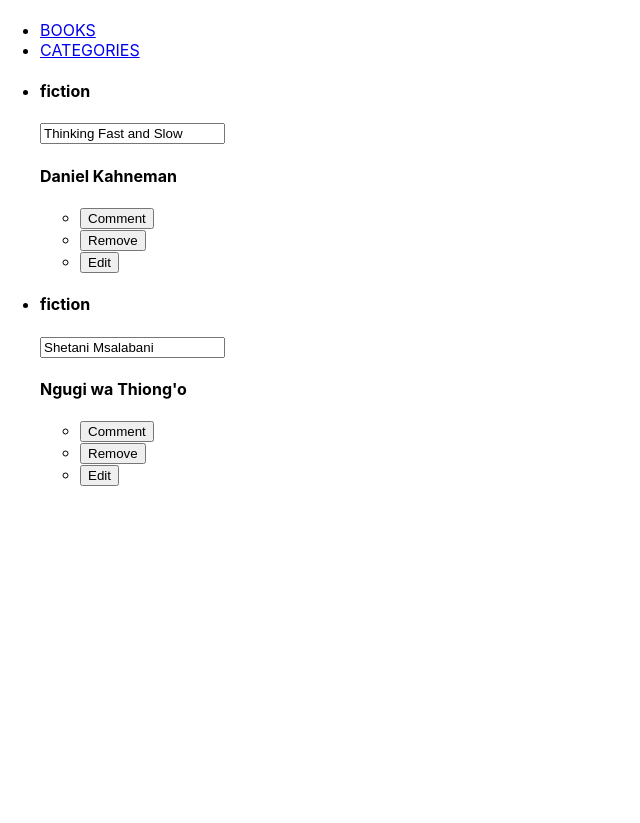
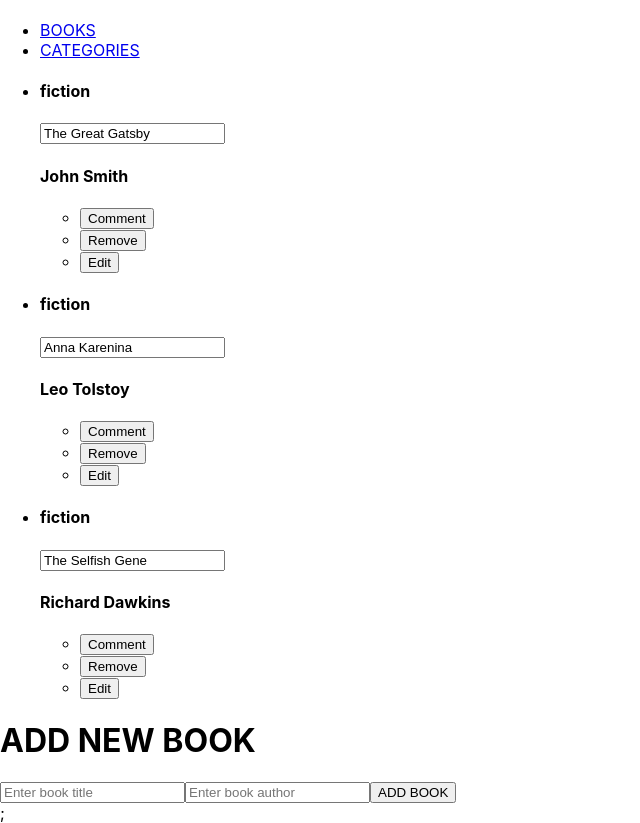
Before and after one commit to tjay1760/mybookstore, a React (Create React App) app: page / in a window 1280 px wide. Shown: the whole page, without its empty margins (0-640 px from the left). Before the commit the page ends 800 px from the top, so only its background shows below. Built offline with nearby package versions, Linux system fonts and the light colour scheme.

Commit message:
Add redux to components

```diff
--- a/src/components/BookDisplay.js
+++ b/src/components/BookDisplay.js
@@ -1,38 +1,33 @@
 import PropTypes from 'prop-types';
 import React from 'react';
+import { useDispatch } from 'react-redux';
+import { removeBook } from '../redux/books/booksSlice';
 
-const BookDisplay = ({ book, onDelete }) => (
+const BookDisplay = ({ book }) => {
+  const dispatch = useDispatch();
+  return (
     <>
       <div className="book-details">
-      <h4 className="book-genre">fiction</h4>
-      <input type="text" className="book-title" value={book?.title || ''} readOnly />
-      <h4 className="book-author">{book.author || ''}</h4>
+        <h4 className="genre">fiction</h4>
+        <input type="text" className="title" value={book.title} readOnly />
+        <h4 className="author">{book.author}</h4>
       </div>
-    <div className="book-actions">
+      <div className="actions">
         <ul>
-        <li>
-          <button type="button">Comment</button>
-        </li>
-        <li>
-          <button type="button" onClick={() => onDelete(book.id)}>
-            Remove
-          </button>
-        </li>
-        <li>
-          <button type="button">Edit</button>
-        </li>
+          <li><button type="button">Comment</button></li>
+          <li><button type="button" onClick={() => { dispatch(removeBook(book.item_id)); }}>Remove</button></li>
+          <li><button type="button">Edit</button></li>
         </ul>
       </div>
     </>
   );
-
+};
 BookDisplay.propTypes = {
   book: PropTypes.shape({
-    id: PropTypes.number.isRequired,
+    item_id: PropTypes.string.isRequired,
     title: PropTypes.string.isRequired,
     author: PropTypes.string.isRequired,
   }).isRequired,
-  onDelete: PropTypes.func.isRequired,
 };
 
 export default BookDisplay;
--- a/src/components/BookList.js
+++ b/src/components/BookList.js
@@ -1,30 +1,14 @@
-import { useState } from 'react';
+import { useSelector } from 'react-redux';
 import BookDisplay from './BookDisplay';
 
 const BookList = () => {
-  const [books, setBooks] = useState([
-    {
-      id: 1,
-      title: 'Thinking Fast and Slow',
-      author: 'Daniel Kahneman',
-    },
-    {
-      id: 2,
-      title: 'Shetani Msalabani',
-      author: 'Ngugi wa Thiong\'o',
-    },
-  ]);
-
-  const deleteBook = (id) => {
-    setBooks(books.filter((book) => book.id !== id));
-  };
-
+  const books = useSelector((state) => state.books.books);
   return (
     <>
       <ul>
         {books.map((book) => (
-          <li key={book.id}>
-            <BookDisplay book={book} onDelete={deleteBook} />
+          <li key={book.item_id}>
+            <BookDisplay book={book} />
           </li>
         ))}
       </ul>
--- a/src/components/NewBook.js
+++ b/src/components/NewBook.js
@@ -1,6 +1,6 @@
 import { useDispatch } from 'react-redux';
 import { useState } from 'react';
-import { AddBook } from '../redux/books/booksSlice';
+import { addBook } from '../redux/books/booksSlice';
 
 const NewBook = () => {
   const dispatch = useDispatch();
@@ -9,22 +9,47 @@ const NewBook = () => {
     title: '',
     author: '',
   });
+  const changeHandler = (event) => {
+    const { name, value } = event.target;
+    setNewBook({
+      ...newBook,
+      [name]: value,
+    });
+  };
+  return (
+    <>
       <div className="add-book">
         <h1>ADD NEW BOOK</h1>
-      <form onSubmit={(e) => {
+        <form
+          onSubmit={(e) => {
             e.preventDefault();
-        dispatch(AddBook(newBook));
+            dispatch(addBook(newBook));
             setNewBook({
               title: '',
               author: '',
             });
           }}
         >
-        <input type="text" name="title" placeholder="Enter book title" value={newBook.title} />
-        <input type="text" name="author" placeholder="Enter book author" value={newBook.author} />
+          <input
+            type="text"
+            name="title"
+            placeholder="Enter book title"
+            value={newBook.title}
+            onChange={changeHandler}
+          />
+          <input
+            type="text"
+            name="author"
+            placeholder="Enter book author"
+            value={newBook.author}
+            onChange={changeHandler}
+          />
           <button type="submit">ADD BOOK</button>
         </form>
-    </div>;
+      </div>
+      ;
+    </>
+  );
 };
 
 export default NewBook;
--- a/src/components/categories.js
+++ b/src/components/categories.js
@@ -1,4 +1,29 @@
-const Categories = () => (
-  <h1>Coming Soon!</h1>
-);
+import React, { useEffect } from 'react';
+import { useSelector, useDispatch } from 'react-redux';
+import { getStatus } from '../redux/categories/categoriesSlice';
+
+const Categories = () => {
+  const categoriesState = useSelector((state) => state.categories);
+  const underConstructionMessage = 'Under construction';
+  const dispatch = useDispatch();
+
+  useEffect(() => {
+    dispatch(getStatus());
+  }, [dispatch]);
+
+  // Extract the 'categories' array from the categoriesState object
+  const { categories } = categoriesState;
+
+  // Check if 'Under construction' is present in categories
+  const isUnderConstruction = categories.includes('Under construction');
+
+  return (
+    <p>
+      {isUnderConstruction
+        ? underConstructionMessage
+        : JSON.stringify(categories)}
+    </p>
+  );
+};
+
 export default Categories;
--- a/src/redux/books/booksSlice.js
+++ b/src/redux/books/booksSlice.js
@@ -2,28 +2,47 @@ import { createSlice } from '@reduxjs/toolkit';
 import { v4 as uuidv4 } from 'uuid';
 
 const initialState = {
-  books: [],
+  books: [
+    {
+      item_id: 'item1',
+      title: 'The Great Gatsby',
+      author: 'John Smith',
+      category: 'Fiction',
+    },
+    {
+      item_id: 'item2',
+      title: 'Anna Karenina',
+      author: 'Leo Tolstoy',
+      category: 'Fiction',
+    },
+    {
+      item_id: 'item3',
+      title: 'The Selfish Gene',
+      author: 'Richard Dawkins',
+      category: 'Nonfiction',
+    },
+  ],
 };
 
 const bookSlice = createSlice({
   name: 'books',
   initialState,
   reducers: {
-    AddBook: (state, action) => {
+    addBook: (state, action) => {
       const { title, author } = action.payload;
       const newBook = {
-        id: uuidv4(),
+        item_id: uuidv4(),
         title,
         author,
       };
       state.books = [...state.books, newBook];
     },
-    RemoveBook: (state, { payload }) => {
-      state.books = state.books.filter((bookitem) => bookitem.id !== payload);
+    removeBook: (state, { payload }) => {
+      state.books = state.books.filter((bookitem) => bookitem.item_id !== payload);
     },
   },
 });
 
-export const { AddBook, RemoveBook } = bookSlice.actions;
+export const { addBook, removeBook } = bookSlice.actions;
 
 export default bookSlice.reducer;
--- a/src/redux/categories/categoriesSlice.js
+++ b/src/redux/categories/categoriesSlice.js
@@ -1,5 +1,4 @@
 import { createSlice } from '@reduxjs/toolkit';
-import { produce } from 'immer';
 
 const initialState = {
   categories: [],
@@ -9,11 +8,7 @@ const categoriesSlice = createSlice({
   name: 'categories',
   initialState,
   reducers: {
-    getStatus: (state) => {
-      produce(state, (draftState) => {
-        draftState.message = 'Under construction';
-      });
-    },
+    getStatus: (state) => ({ ...state, categories: ['Under construction'] }),
   },
 });
 
```
Lines whose indentation alone changed are shown as unchanged.
